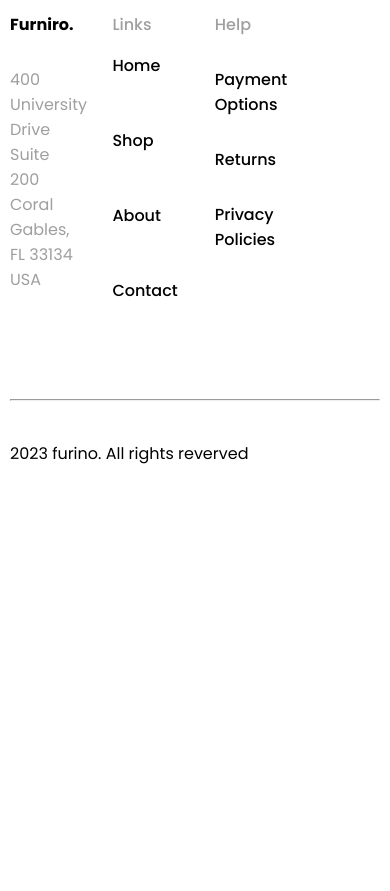
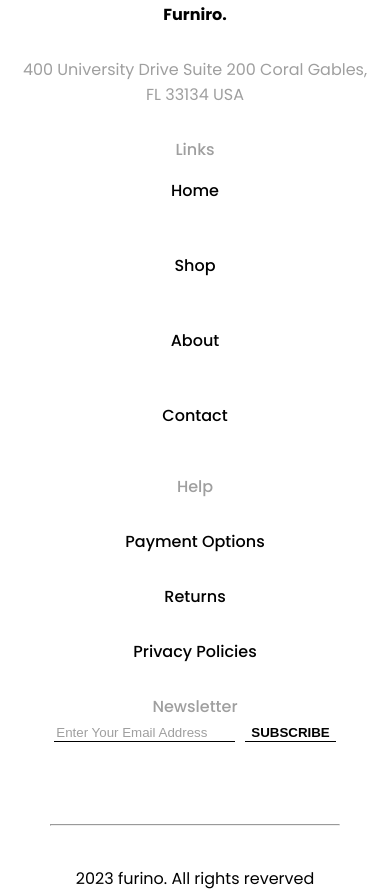
Before and after one commit to doaa102938/E-Commerce-Website, a React (Vite) app: page /shop in a window 390 px wide. Shown: the part 1120-2011 px from the top of the page. Before the commit the page ends 1586 px from the top, so only its background shows below. Built offline with nearby package versions, Linux system fonts and the light colour scheme; no server answers.

Commit message:
updateStyle

```diff
--- a/src/Components/Footer/Footer.css
+++ b/src/Components/Footer/Footer.css
@@ -4,6 +4,8 @@
     background-color: #FAF3EA;
     height: 250px;
 }
+
+
 
 .Feature {
     display: flex;
@@ -98,6 +100,10 @@
 
     }
 
+    #Footer {
+        margin: 0;
+    }
+
     .Feature {
         width: 350px;
     }
@@ -105,19 +111,25 @@
 
     .FooterDown {
         padding: 40px 0;
-        margin: 10px;
+        margin: 0;
         justify-content: space-between;
-        width: 70%;
+        width: 100%;
+        flex-direction: column;
+        align-items: center;
+        row-gap: 30px;
 
 
     }
 
     .FooterDown div {
-        width: 25%;
+        width: 100%;
+        text-align: center;
+        align-items: center;
+
     }
 
     .CopyRight {
-        margin: 10px;
+        text-align: center;
     }
 
     .LinkSection ul {
@@ -125,13 +137,20 @@
 
     }
 
+    .LinkSection {
+        align-items: center;
+        display: flex;
+        flex-direction: column;
+    }
 
     .EnterEmail {
-        margin-right: 0;
+        margin-right: 10px;
     }
 
     .NewsletterSection {
-        display: none;
+        align-items: center;
+        display: flex;
+        flex-direction: column;
     }
 
 }
--- a/src/Pages/Product/Product.css
+++ b/src/Pages/Product/Product.css
@@ -187,18 +187,18 @@ hr {
     }
 
     .Buttons {
-        column-gap: 10px;
+        column-gap: 5px;
     }
 
     .ButtonAddToCart {
-        padding: 20px 40px;
-        font-size: 16px;
+        padding: 15px 30px;
+        font-size: 14px;
     }
 
     .Counter {
         column-gap: 15px;
-        padding: 20px;
-        font-size: 16px;
+        padding: 10px;
+        font-size: 14px;
     }
 
     .ProductDetails {
```
